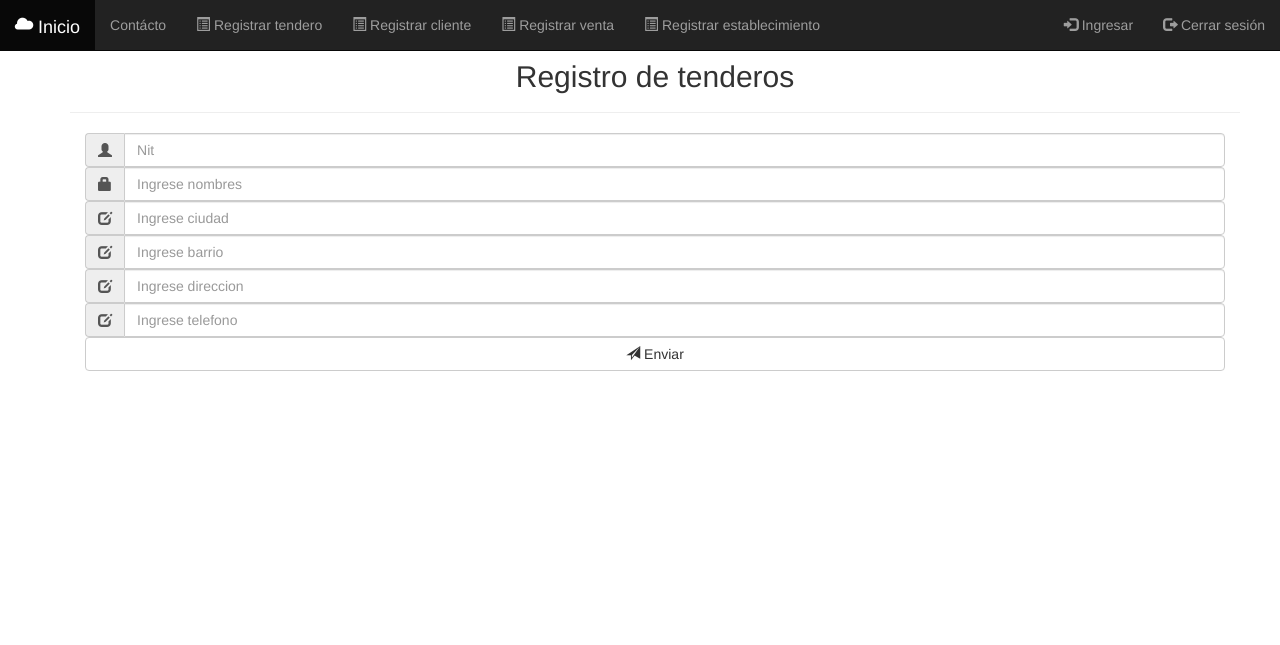
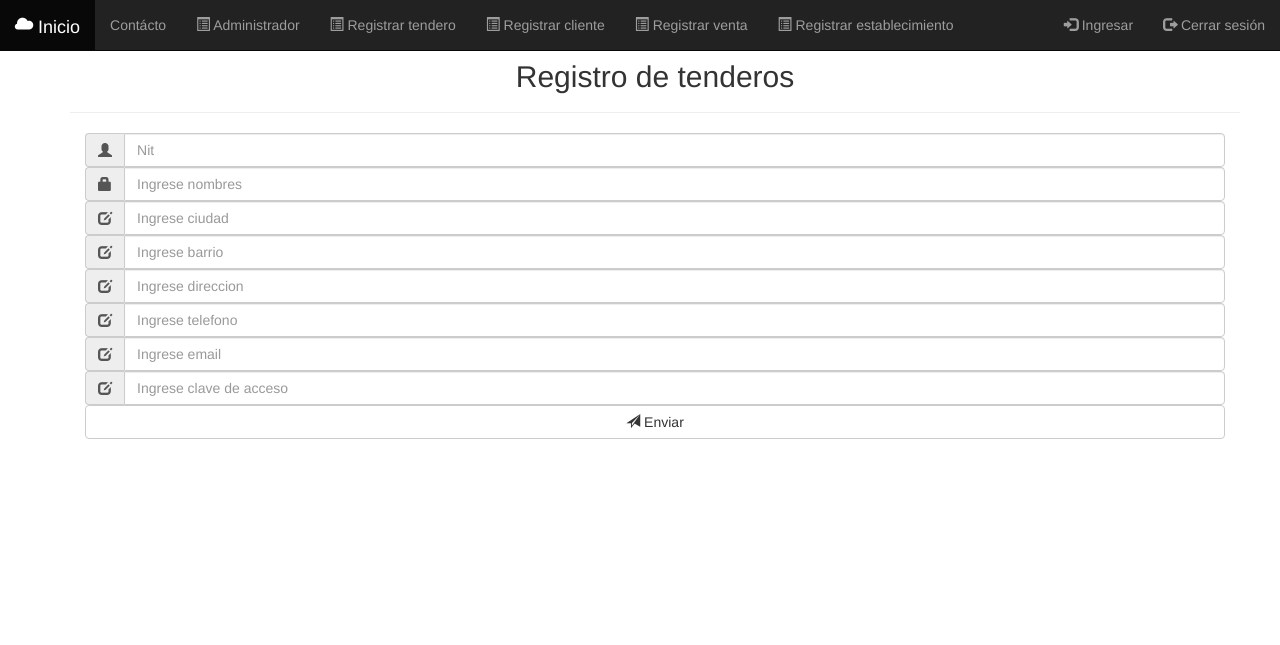
Before and after one commit to Thioalejo/ProyectoPHP, a PHP site: page /index.php?menu=registrarTendero in a window 1280 px wide. Shown: the top 645 px of the page. Run offline with PHP 8.4, Linux system fonts and the light colour scheme; the visitor is signed in with stand-in values (Sample User, id 1); some libraries are stand-ins or nearby versions.

Commit message:
Se implemento que al crear un registro cliente y tendero cree el usuario atomaticamente en la clase usuarios con correo y clave, y se cuadro que solo se muestre el ingresar si no se ha iniciado sesion.

```diff
--- a/BD/Contacto.php
+++ b/BD/Contacto.php
@@ -3,7 +3,7 @@
 include_once('Conexion.php');
 
 //Sentencia sql para la creacion de la tabla.
-$stmt= $db->query("CREATE TABLE BD_EVALUACION4.Contacto(
+$stmt= $db->query("CREATE TABLE carnesfrias.Contacto(
 	Nombres VARCHAR(60) NOT NULL ,
 	Apellidos VARCHAR(60) NOT NULL,
 	Email VARCHAR(100) NOT NULL,
--- a/capas/header.php
+++ b/capas/header.php
@@ -1,4 +1,14 @@
+<?php
 
+session_start();
+
+
+
+
+if($_SESSION['rol']=='administrador')
+{
+
+?>
 		<nav class="navbar navbar-inverse navbar-fixed-top"><!-- Este bloque contendrá el menú de opciones de navegación del sitio web. -->
 			<div class="container-fluid">
 				<div class="navbar-header">
@@ -17,10 +27,18 @@
 						</li>
 
 						<li>
+							<a href="?menu=Administrador"><span class="glyphicon glyphicon-list-alt"></span>
+								Administrador
+							</a>
+						</li>
+
+
+						<li>
 							<a href="?menu=registrarTendero"><span class="glyphicon glyphicon-list-alt"></span>
 								Registrar tendero
 							</a>
 						</li>
+
 
 						<li>
 							<a href="?menu=registrarCliente"><span class="glyphicon glyphicon-list-alt"></span>
@@ -59,3 +77,114 @@
 					</ul>
 			</div>
 		</nav>
+
+		<?php
+
+}
+
+elseif(isset($_SESSION['rol'])=='tendero')
+{
+
+?>
+
+	<nav class="navbar navbar-inverse navbar-fixed-top"><!-- Este bloque contendrá el menú de opciones de navegación del sitio web. -->
+				<div class="container-fluid">
+					<div class="navbar-header">
+
+					</div>
+						<!-- Botones a la izquierda, en la barra de navegación. -->
+						<ul class="nav navbar-nav">
+							<li li class="active">
+								<a class="navbar-brand" href="?menu=inicio">
+								<span class="glyphicon glyphicon-cloud" aria-hidden="true" ></span>
+								Inicio
+								</a>
+							</li>
+							<li>
+								<a href="?menu=contacto">Contácto</a>
+							</li>
+
+							<li>
+								<a href="?menu=Administrador"><span class="glyphicon glyphicon-list-alt"></span>
+									Administrador
+								</a>
+							</li>
+
+
+							<li>
+								<a href="?menu=registrarTendero"><span class="glyphicon glyphicon-list-alt"></span>
+									Registrar tendero
+								</a>
+							</li>
+
+
+							<li>
+								<a href="?menu=registrarCliente"><span class="glyphicon glyphicon-list-alt"></span>
+									Registrar cliente
+								</a>
+							</li>
+
+
+							<li>
+								<a href="?menu=registrarVenta"><span class="glyphicon glyphicon-list-alt"></span>
+									Registrar venta
+								</a>
+							</li>
+
+							<li>
+								<a href="?menu=registrarEstablecimiento"><span class="glyphicon glyphicon-list-alt"></span>
+									Registrar establecimiento
+								</a>
+							</li>
+						</ul>
+
+						<!-- Botones a la derecha, en la barra de navegación. -->
+						<ul class="nav navbar-nav navbar-right">
+
+							<li>
+								<a href="?menu=ingreso"><span class="glyphicon glyphicon-log-in"></span>
+									Ingresar
+								</a>
+							</li>
+
+							<li>
+								<a href="?menu=cerrarSesion"><span class="glyphicon glyphicon-log-out"></span>
+									Cerrar sesión
+								</a>
+							</li>
+						</ul>
+				</div>
+			</nav>
+
+<?php
+
+}
+
+else
+{
+	?>
+
+
+		<nav class="navbar navbar-inverse navbar-fixed-top"><!-- Este bloque contendrá el menú de opciones de navegación del sitio web. -->
+			<div class="container-fluid">
+				<div class="navbar-header">
+
+				</div>
+					<!-- Botones a la izquierda, en la barra de navegación. -->
+
+
+					<!-- Botones a la derecha, en la barra de navegación. -->
+					<ul class="nav navbar-nav navbar-right">
+
+						<li>
+							<a href="?menu=ingreso"><span class="glyphicon glyphicon-log-in"></span>
+								Ingresar
+							</a>
+						</li>
+
+					</ul>
+			</div>
+		</nav>
+<?php
+}
+ ?>
--- a/index.php
+++ b/index.php
@@ -56,6 +56,11 @@ https://www.w3schools.com/bootstrap/default.asp
 			if ($_GET['menu']=='inicio') {
 				require_once('capas/bienvenido.php');
 			}
+
+			if ($_GET['menu']=='Administrador') {
+				require_once('usuarios/administrador.php');
+			}
+
 			if ($_GET['menu']=='registrarTendero') {
 				require_once('usuarios/registrarTendero.php');
 			}
--- a/sesiones/logout.php
+++ b/sesiones/logout.php
@@ -5,7 +5,7 @@
 session_start();
 session_destroy();
 
-
+header('Location: /ProyectoPHP/');
 
  ?>
  <br><br>
--- a/usuarios/contacto.php
+++ b/usuarios/contacto.php
@@ -10,7 +10,7 @@
 
 <div class="container">
 
-	<form action='#' method='post'>
+	<form action='BD/BD_insertarContacto.php' method='post'>
 
 		<div class="input-group">
 			<span class="input-group-addon">
--- a/usuarios/registrarTendero.php
+++ b/usuarios/registrarTendero.php
@@ -1,4 +1,14 @@
+<?php
 
+session_start();
+
+
+
+
+if($_SESSION['rol']=='administrador')
+{
+
+?>
 		<!-- Nota: Lista de iconos de Bootstrap
 		 https://www.w3schools.com/icons/bootstrap_icons_glyphicons.asp
 		-->
@@ -54,6 +64,21 @@
 							<input class="form-control" id="telefono" name="txtTelefono" type="text" placeholder="Ingrese telefono">
 				</div>
 
+				<div class="input-group">
+					<span class="input-group-addon">
+						<span class="glyphicon glyphicon-edit"></span>
+					</span>
+							<input class="form-control" id="idEmail" name="txtEmail" type="email" placeholder="Ingrese email">
+				</div>
+
+
+				<div class="input-group">
+					<span class="input-group-addon">
+						<span class="glyphicon glyphicon-edit"></span>
+					</span>
+							<input class="form-control" id="idClave" name="txtClave" type="password" placeholder="Ingrese clave de acceso">
+				</div>
+
 
 
 			<button type="submit" class="btn btn-default btn-block">
@@ -62,3 +87,25 @@
 
 			</form>
 		</div>
+<?php
+
+}
+else
+{
+	?>
+
+
+		<div  class="container page-header text-center">
+		 <p>
+		 	<h2>Registro de Usuarios</h2>
+		 </p>
+		</div>
+
+		<div class="container">
+
+			<h1>Usuario no autorizado</h1>
+
+		</div>
+<?php
+}
+ ?>
```
Also changed, not shown: BD/BD_insertarCliente.php (+11 -8 lines), BD/BD_insertarContacto.php (added, +37 -0 lines), BD/BD_insertarTendero.php (+27 -11 lines), sesiones/checklogin.php (+12 -5 lines), usuarios/administrador.php (+111 -0 lines), usuarios/registrarEstablecimiento.php (+31 -0 lines). Lines whose indentation alone changed are shown as unchanged.
